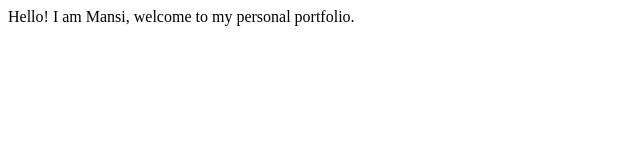
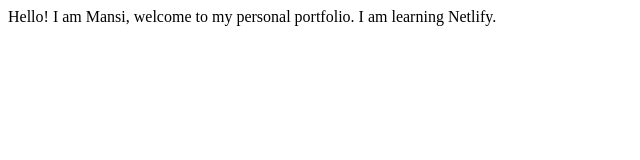
Before and after one commit to mansiagarwal451/MansiAgarwal-Portfolio, a plain HTML site: page index.html in a window 1280 px wide. Shown: the whole page, without its empty margins (0-640 px from the left). Drawn offline with Linux system fonts and the light colour scheme.

Commit message:
docs: updated index.html

```diff
--- a/index.html
+++ b/index.html
@@ -7,5 +7,6 @@
 </head>
 <body>
     Hello! I am Mansi, welcome to my personal portfolio.
+    I am learning Netlify.
 </body>
 </html>
```
Also changed, not shown: 1 other file.
